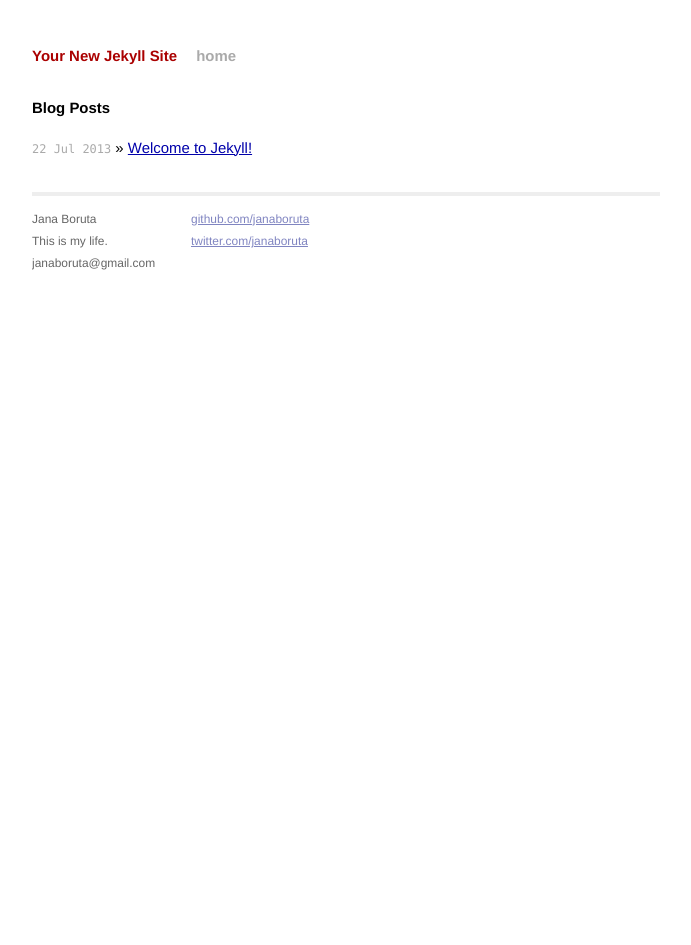
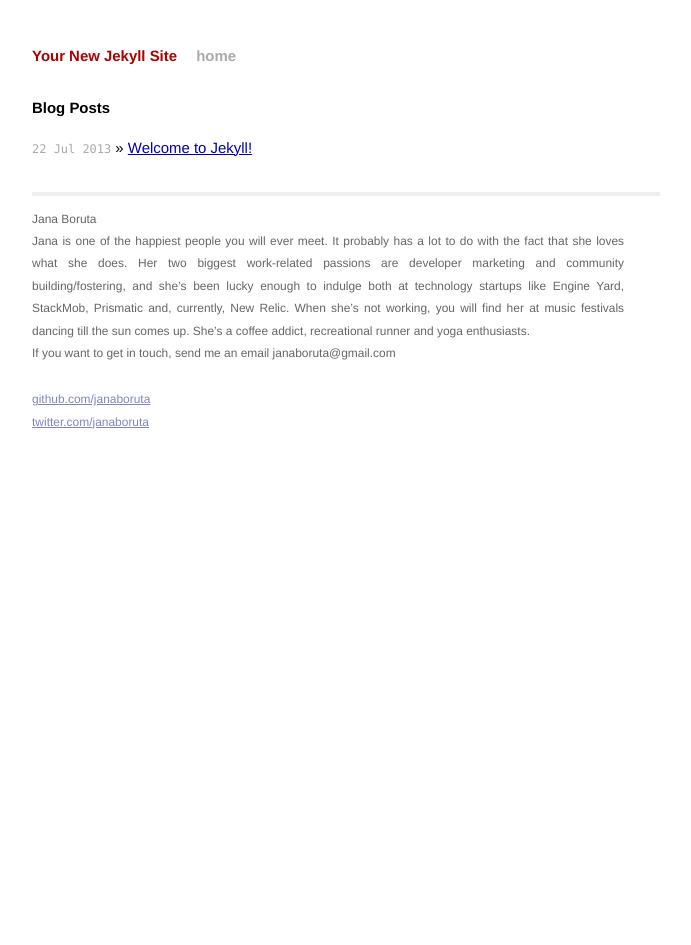
Before and after one commit to janaboruta/janaboruta.com, a Jekyll site: the page built from index.html, in a window 1280 px wide. Shown: the whole page, without its empty margins (294-985 px from the left). Built offline with Jekyll 4.4.1, drawn with Linux system fonts in a browser that asks for light colours.

Commit message:
Update default.html

```diff
--- a/_layouts/default.html
+++ b/_layouts/default.html
@@ -28,8 +28,8 @@
               <div class="contact">
                 <p>
                   Jana Boruta<br />
-                  This is my life.<br />
-                  janaboruta@gmail.com
+                  Jana is one of the happiest people you will ever meet. It probably has a lot to do with the fact that she loves what she does. Her two biggest work-related passions are developer marketing and community building/fostering, and she’s been lucky enough to indulge both at technology startups like Engine Yard, StackMob, Prismatic and, currently, New Relic.  When she’s not working, you will find her at music festivals dancing till the sun comes up. She’s a coffee addict, recreational runner and yoga enthusiasts.<br />
+                  If you want to get in touch, send me an email janaboruta@gmail.com
                 </p>
               </div>
               <div class="contact">
```
